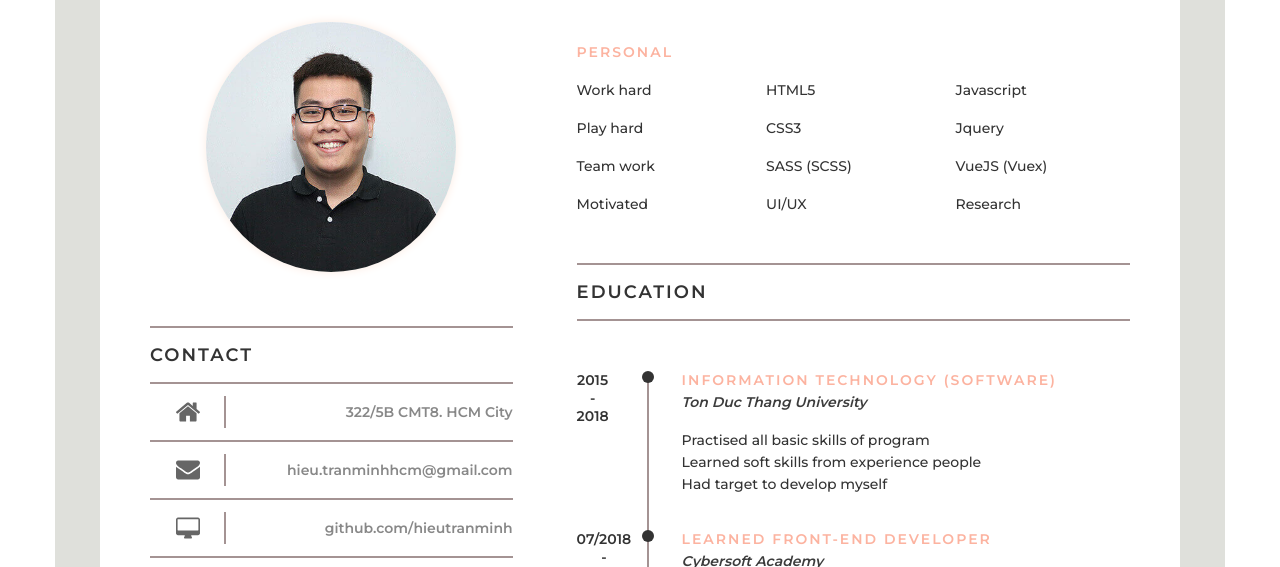
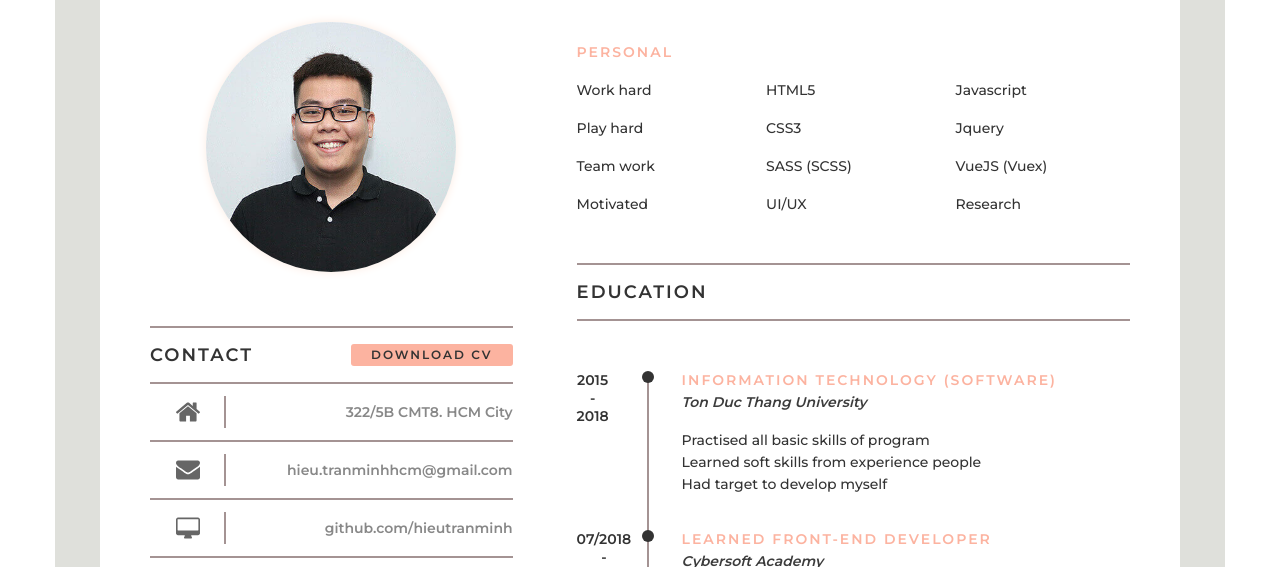
Before and after one commit to hieutranminh/hieutranminh.github.io, a plain HTML site: page index.html in a window 1280 px wide. Shown: the part 160-727 px from the top of the page. Drawn offline with Linux system fonts and the light colour scheme.

Commit message:
feat(update) : update title and icon and button download profile

```diff
--- a/index.html
+++ b/index.html
@@ -11,9 +11,10 @@
     <meta charset="utf-8">
     <meta http-equiv="X-UA-Compatible" content="IE=edge,chrome=1">
     <meta http-equiv="Content-Language" content="en-us"/>
-    <title></title>
+    <title>Profile - Tran Minh Hieu</title>
     <meta name="description" content="">
     <meta name="viewport" content="width=device-width, initial-scale=1, maximum-scale=1, user-scalable=no">
+    <link rel="icon" href="./images/icon/h.png" type="image/icon type">
     <!--font google-->
     <link href="https://fonts.googleapis.com/css2?family=Courgette&family=Montserrat:wght@300;400;500;600&display=swap" rel="stylesheet">
     <link rel="stylesheet" href="css/main.css">
@@ -35,7 +36,10 @@
 
             <!--Contact-->
             <div class="my__contact">
-                <h5 class="title__common">Contact</h5>
+                <h5 class="title__common">
+                    Contact
+                    <a href="./images/profile.pdf" target="_blank" class="btn-download">Download CV</a>
+                </h5>
 
                 <ul class="list__icon__common">
                     <li>
--- a/scss/pages/_common.scss
+++ b/scss/pages/_common.scss
@@ -14,6 +14,23 @@ img.icon {
   padding: 16px 0;
   color: #333333;
   letter-spacing: 2px;
+  @include flex;
+  align-items: center;
+  justify-content: space-between;
+  .btn-download {
+    font-size: 12px;
+    text-decoration: none;
+    padding: 5px 20px;
+    line-height: 1;
+    @include transition(0.3s);
+    @include border-radius(3px);
+    color: #333333;
+    background: #fcb3a0;
+    font-weight: bold;
+    &:hover {
+      background: #dfe0db;
+    }
+  }
 }
 
 //----- list icon ------
```
Also changed, not shown: css/main.css, images/icon/h.png (added), 1 other file.
